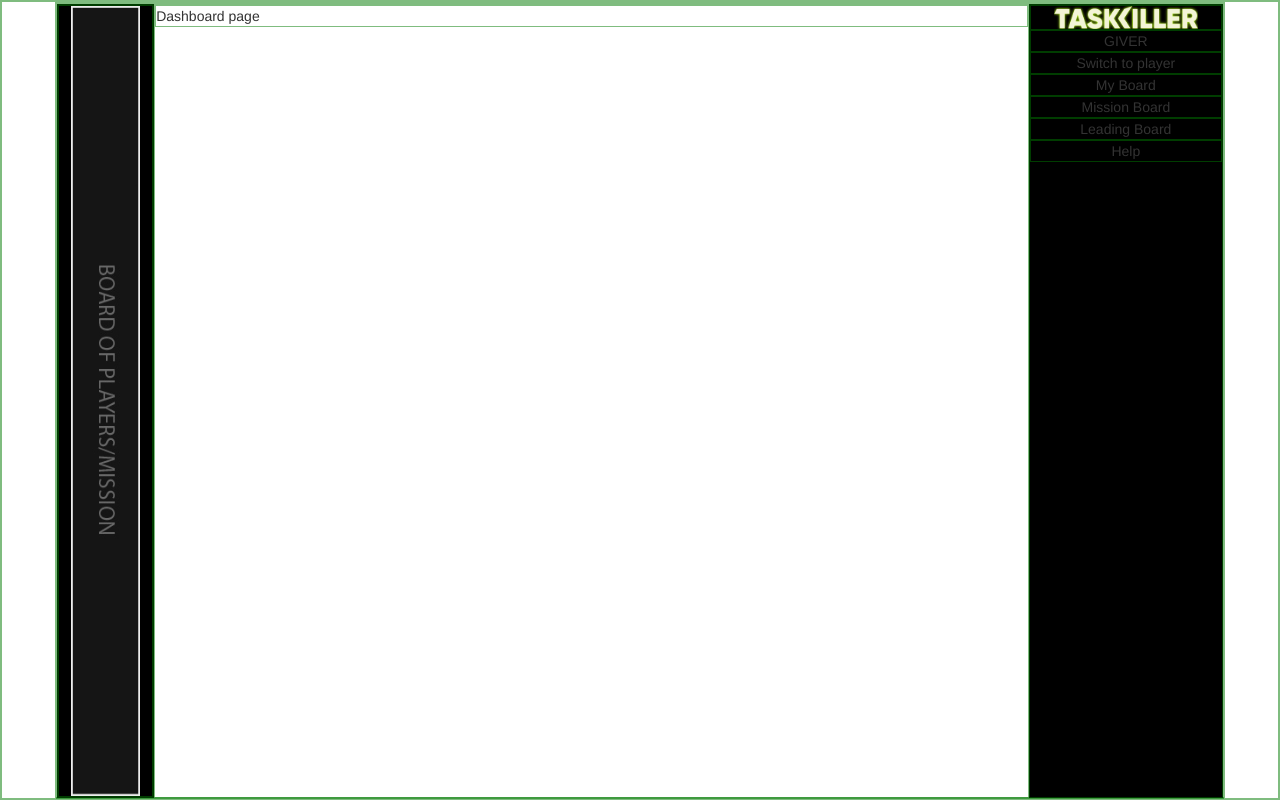
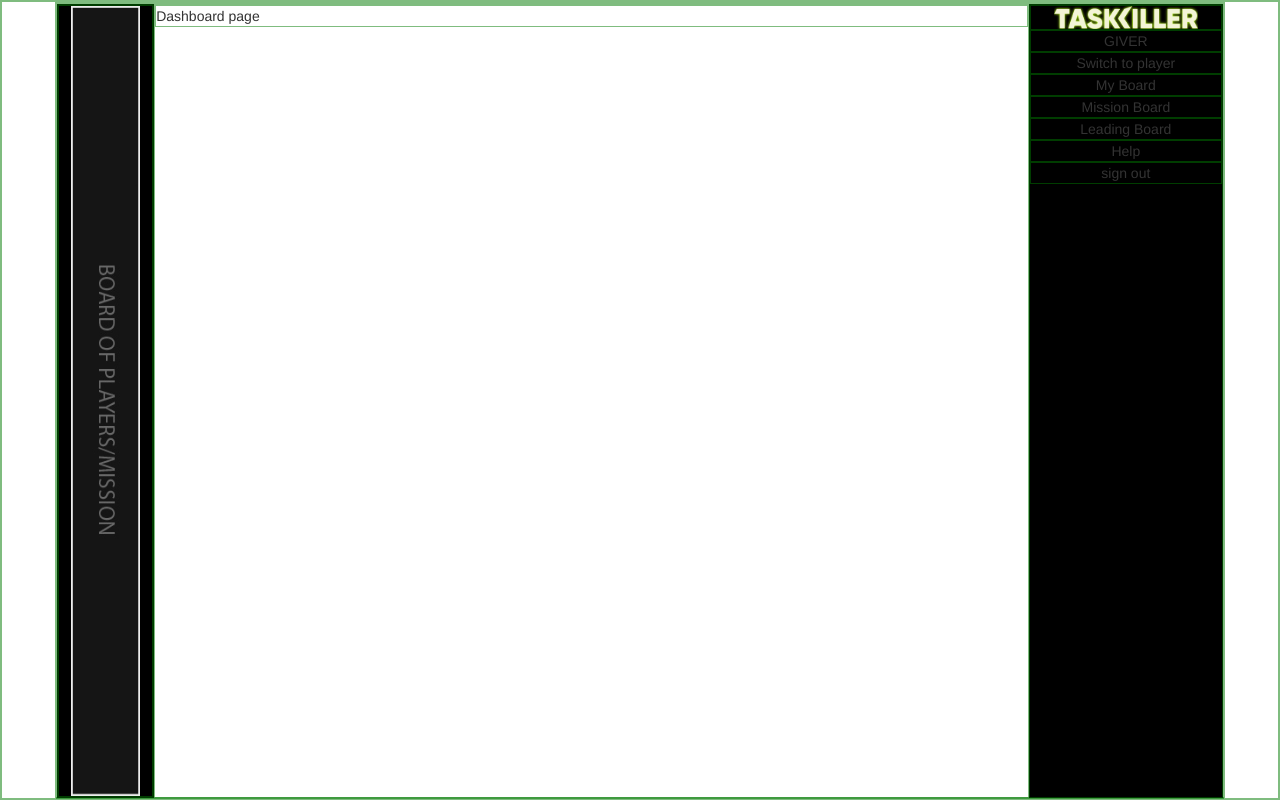
Before and after one commit to namgivu/flask-aosh4, a Flask app: page /user/dashboard-giver in a window 1280 px wide. Run offline with Flask 2, Linux system fonts and the light colour scheme; some libraries are stand-ins or nearby versions.

Commit message:
sign out button @ rightNav

```diff
--- a/app/templates/rightNav/_content.html
+++ b/app/templates/rightNav/_content.html
@@ -8,6 +8,7 @@
   <div class="navButton leadingBoard">Leading Board</div>
   <div class="navButton help">Help</div>
   <div class="navButton wallet {{ hiddenWhenGiver }}">Wallet</div>
+  <div class="navButton signOut">sign out</div>
 
   <div class="bkgimg normalRN hidden"></div>
 
--- a/app/templates/rightNav/_content.js.html
+++ b/app/templates/rightNav/_content.js.html
@@ -38,4 +38,8 @@
   $('.navButton.wallet').click(function(){
     window.location.href = '{{ url_for('user_wallet') }}'; {#ref. http://stackoverflow.com/a/506004/248616#}
   });
+
+  $('.navButton.signOut').click(function(){
+    window.location.href = '{{ url_for('auth_sign_out') }}'; {#ref. http://stackoverflow.com/a/506004/248616#}
+  });
 </script>
```
